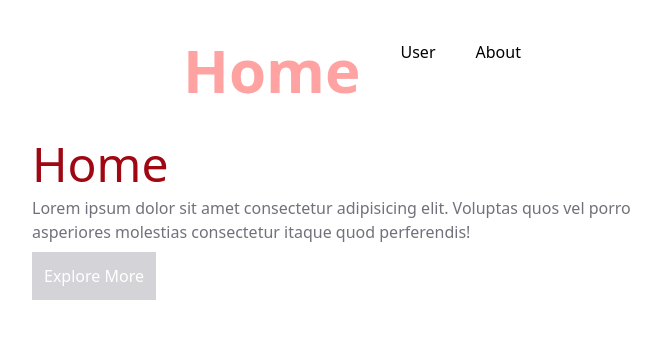
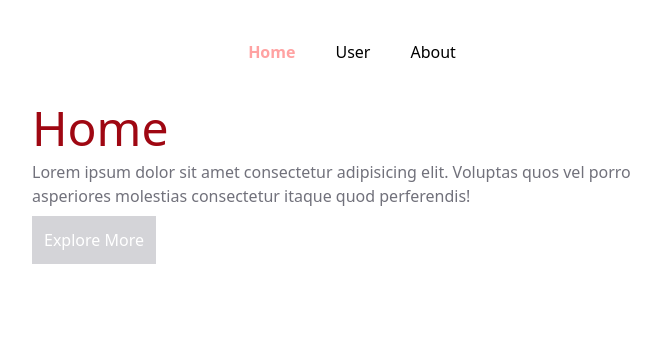
Before and after one commit to aadityap0ap/react, a React (Vite) app: page / in a window 1280 px wide. Shown: the top 338 px of the page, without its empty margins (288-949 px from the left). Built offline with nearby package versions, Linux system fonts and the light colour scheme.

Commit message:
Routing1

```diff
--- a/src/Components/Nav.jsx
+++ b/src/Components/Nav.jsx
@@ -12,7 +12,7 @@ function Nav() {
               [
           e.isActive ? "text-red-300" : "",
           e.isActive ? "font-bold" : "",
-          e.isActive ? "text-6xl" : "",
+
         ].join(" ")}
         >
              Home
```
